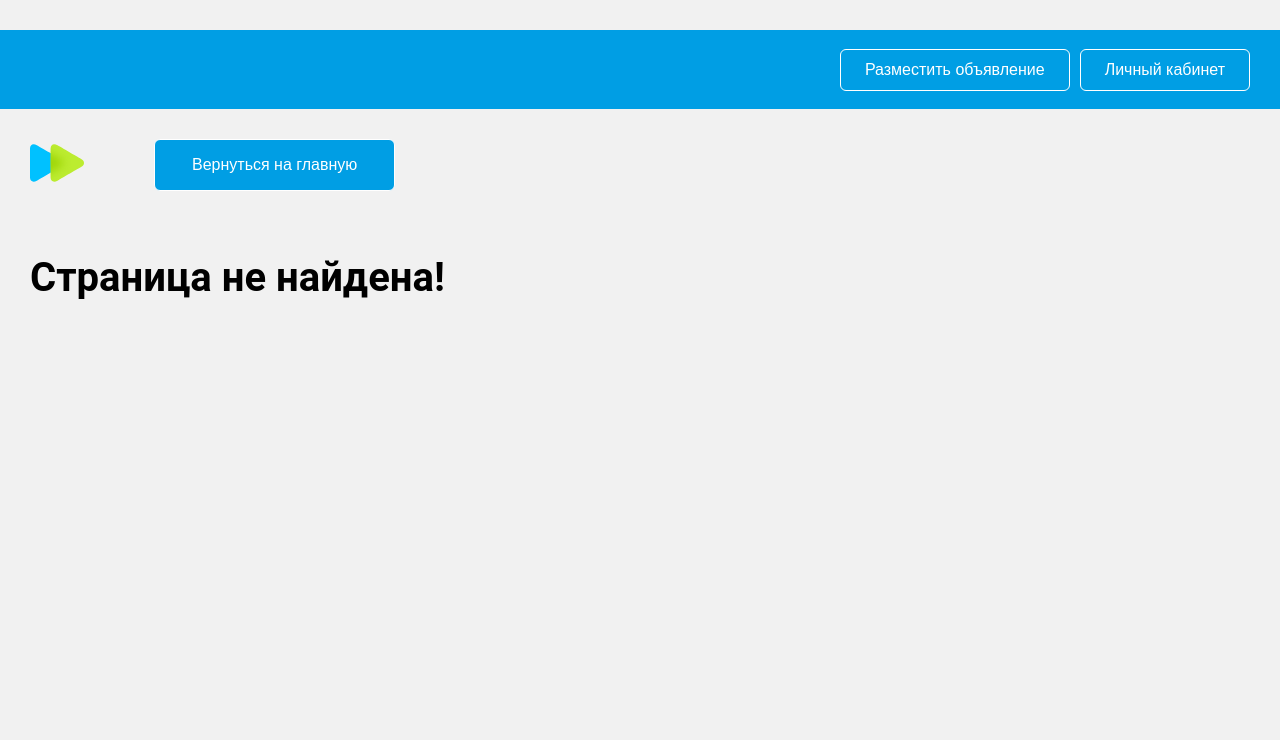
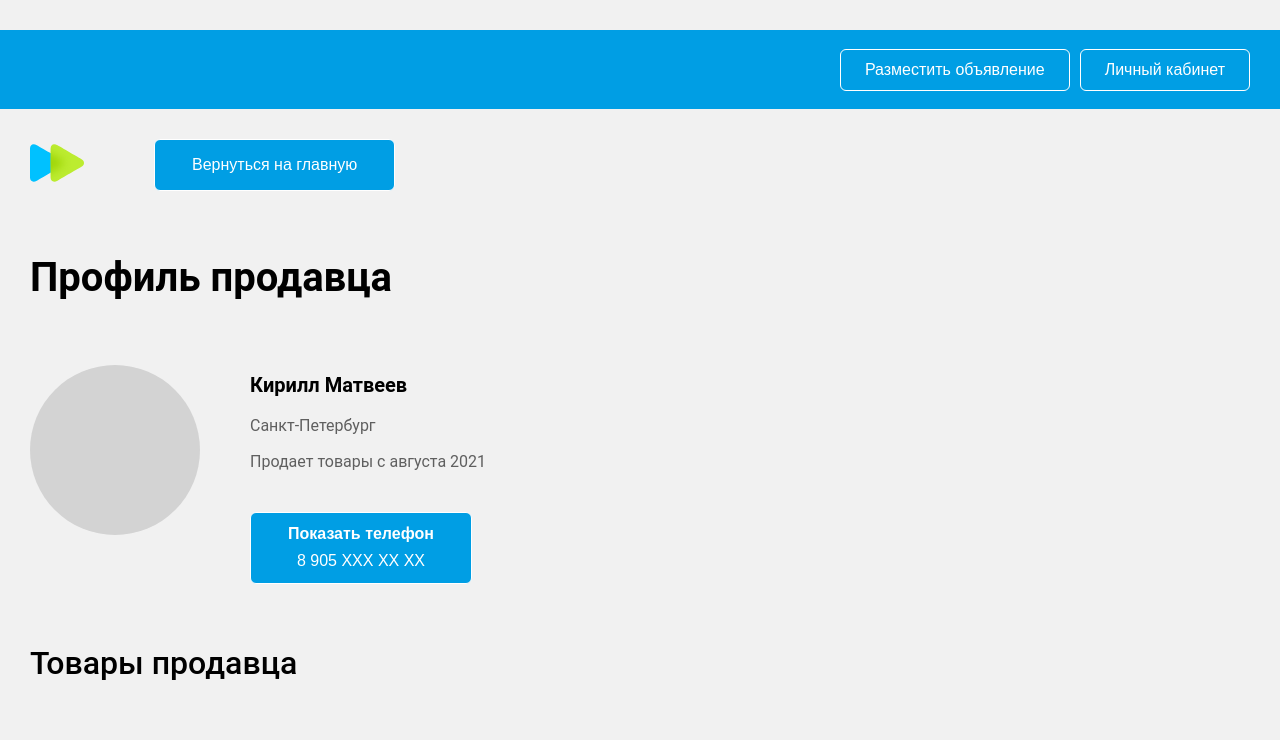
Before and after one commit to natalikalinina1/skyavito, a React (Create React App) app: page /seller in a window 1280 px wide. Shown: the top 740 px of the page. Built offline with nearby package versions, Linux system fonts and the light colour scheme.

Commit message:
add Seller page, and style correction

```diff
--- a/src/App.js
+++ b/src/App.js
@@ -9,7 +9,7 @@ import Profile from "./pages/profile/Profile";
 import Layout from "./layouts/Layout";
 import AddCard from './pages/addCard/AddCard'
 import NotFound from './pages/notFound/NotFound'
-
+import Seller from './pages/seller/Seller'
 
 
 const router = createBrowserRouter(
@@ -18,7 +18,7 @@ const router = createBrowserRouter(
       <Route index element={<MainPage />} />
       <Route path="profile" element={<Profile />} />
       <Route path="add/:id" element={<AddCard />} />
-
+      <Route path="seller" element={<Seller />} />
       <Route path="*" element={<NotFound />} />
     </Route>
   )
--- a/src/components/Buttons/buttons.styled.js
+++ b/src/components/Buttons/buttons.styled.js
@@ -4,13 +4,14 @@ export const StyledButton = styled.button`
   font-weight: 400;
   font-size: 16px;
   line-height: 150%;
-  background: #009ee4;
+  background: ${({ theme }) => theme.colors.primaryBlue};
   border-radius: 6px;
-  border: 1px solid #ffffff;
+  border: ${({ theme }) => `1px solid ${theme.colors.white}`};
   padding: ${({ padding }) => padding};
   margin: ${({ margin }) => margin};
+  box-sizing: border-box;
 
-  color: #ffffff;
+  color: ${({ theme }) => theme.colors.white};
 
   &:hover {
     background-color: ${({ hoverColor }) => hoverColor};
--- a/src/components/Card/card.styled.js
+++ b/src/components/Card/card.styled.js
@@ -34,7 +34,7 @@ export const Image = styled.div`
 export const CardName = styled.p`
   font-size: 22px;
   line-height: 120%;
-  color: #009ee4;
+  color: ${({ theme }) => theme.colors.primaryBlue};
   margin: 0 0 10px 0;
   height: 52px;
   overflow: hidden;
@@ -45,12 +45,12 @@ export const CardPrice = styled.p`
   font-size: 22px;
   line-height: 150%;
   margin: 0 0 10px 0;
-  color: #000;
+  color:  ${({ theme }) => theme.colors.black};
 `
 
 export const CardPlace = styled.p`
   font-size: 16px;
   line-height: 130%;
-  color: #5f5f5f;
+  color: ${({ theme }) => theme.colors.black};
   margin: 0 0 4px 0;
 `
--- a/src/components/InputForm/inputForm.styled.js
+++ b/src/components/InputForm/inputForm.styled.js
@@ -3,16 +3,20 @@ import styled from 'styled-components'
 export const StyledInput = styled.input`
   width: ${({ width }) => width};
   box-sizing: border-box;
-  background: #ffffff;
-  border: 1px solid rgba(0, 0, 0, 0.2);
+
+  background: ${({ theme }) => theme.colors.white};
+  border: ${({ theme }) => `1px solid ${theme.colors.lighterBlack}`};
   border-radius: 6px;
   padding: 13px 20px;
+
   font-weight: 400;
   font-size: 16px;
   line-height: 150%;
+
   &:focus {
-    outline: 1px solid #009ee4;
+    outline: ${({ theme }) => `1px solid ${theme.colors.primaryBlue}`};
   }
+
   &::placeholder {
     color: ${({ placeholderColor }) =>
       placeholderColor ? placeholderColor : 'rgba(0, 0, 0, 0.3)'};
--- a/src/index.js
+++ b/src/index.js
@@ -1,12 +1,16 @@
-import React from 'react'
-import ReactDOM from 'react-dom/client'
-import App from './App'
-import GlobalStyle from './styles/global.styles'
+import React from 'react';
+import ReactDOM from 'react-dom';
+import App from './App';
+import { theme } from './styles/global.styles';
+import { ThemeProvider } from 'styled-components';
+import GlobalStyle from './styles/global.styles';
 
-const root = ReactDOM.createRoot(document.getElementById('root'))
+const root = ReactDOM.createRoot(document.getElementById('root'));
 root.render(
   <React.StrictMode>
-    <GlobalStyle />
-    <App />
+    <ThemeProvider theme={theme}>
+      <GlobalStyle />
+      <App />
+    </ThemeProvider>
   </React.StrictMode>
-)
+);
--- a/src/layouts/layout.styled.js
+++ b/src/layouts/layout.styled.js
@@ -1,7 +1,7 @@
 import styled from "styled-components";
 
 export const Header = styled.header`
-  background: #009ee4;
+  background: ${({ theme }) => theme.colors.primaryBlue};
   width: 100%;
 `;
 
--- a/src/pages/addCard/addCard.styled.js
+++ b/src/pages/addCard/addCard.styled.js
@@ -38,7 +38,7 @@ export const AddDetails = styled.div`
     font-weight: 700;
     font-size: 32px;
     line-height: 140%;
-    color: #000000;
+    color:  ${({ theme }) => theme.colors.black};
     max-width: 621px;
 
     margin: 0 0 10px 0;
@@ -48,7 +48,7 @@ export const AddDetails = styled.div`
     font-weight: 700;
     font-size: 28px;
     line-height: 140%;
-    color: #000000;
+    color:  ${({ theme }) => theme.colors.black};
     margin: 0 0 20px 0;
   }
 
@@ -58,7 +58,7 @@ export const AddDetails = styled.div`
       font-size: 16px;
       line-height: 140%;
       text-align: center;
-      color: #ffffff;
+      color: ${({ theme }) => theme.colors.white};
       max-width: 241px;
 
       margin: 0 0 4px 0;
@@ -73,7 +73,7 @@ export const AddItemInfo = styled.div`
     font-weight: 400;
     font-size: 16px;
     line-height: 130%;
-    color: #009ee4;
+    color: ${({ theme }) => theme.colors.primaryBlue};
   }
 `
 
@@ -81,7 +81,7 @@ export const Text = styled.p`
   font-weight: 400;
   font-size: 16px;
   line-height: 130%;
-  color: #5f5f5f;
+  color: ${({ theme }) => theme.colors.graniteGray};
   margin: 0 0 4px 0;
 `
 
@@ -97,7 +97,7 @@ export const SellerLink = styled(Link)`
   font-weight: 600;
   font-size: 20px;
   line-height: 130%;
-  color: #009ee4;
+  color:  ${({ theme }) => theme.colors.primaryBlue};
 `
 
 export const SellerImg = styled.div`
@@ -113,14 +113,14 @@ export const AddDescription = styled.div`
     font-weight: 500;
     font-size: 32px;
     line-height: 220%;
-    color: #000000;
+    color:${({ theme }) => theme.colors.black};
   }
 
   p {
     font-weight: 400;
     font-size: 16px;
     line-height: 150%;
-    color: #000000;
+    color: ${({ theme }) => theme.colors.black};
 
     max-width: 792px;
   }
--- a/src/pages/profile/profile.styled.js
+++ b/src/pages/profile/profile.styled.js
@@ -10,7 +10,7 @@ export const Heading = styled.h2`
   font-weight: 500;
   font-size: 32px;
   line-height: 220%;
-  color: #000000;
+  color: ${({ theme }) => theme.colors.black};
 `
 
 export const AccountForm = styled.form`
@@ -34,7 +34,7 @@ export const Image = styled.div`
     font-weight: 400;
     font-size: 16px;
     line-height: 150%;
-    color: #009ee4;
+    color: ${({ theme }) => theme.colors.primaryBlue};
     cursor: pointer;
   }
 `
--- /dev/null
+++ b/src/pages/seller/Seller.jsx
@@ -0,0 +1,33 @@
+import Card from '../../components/Card/Card'
+import Button from '../../components/Buttons/Button'
+import * as S from './Seller.styled';
+
+const Seller = () => {
+  const seller = {
+    sellerName: 'Кирилл Матвеев',
+    city: 'Санкт-Петербург',
+    sellerOnSiteSince: 'Продает товары с августа 2021',
+    phone: '8 909xxxxxxx',
+  }
+  return (
+    <>
+      <S.Title>Профиль продавца</S.Title>
+      <S.SellerInfo>
+        <S.SellerImage></S.SellerImage>
+        <S.SellerDetails>
+          <S.SellerName>{seller.sellerName}</S.SellerName>
+          <S.SellerPlace>{seller.city}</S.SellerPlace>
+          <S.SellerPlace>{seller.sellerOnSiteSince}</S.SellerPlace>
+          <Button hoverColor="#0080C1" padding={'10px 37px'}>
+            <p> Показать телефон </p>
+            <span>8 905 ХХХ ХХ ХХ</span>
+          </Button>
+        </S.SellerDetails>
+      </S.SellerInfo>
+      <S.Heading>Товары продавца</S.Heading>
+      <Card count="4" />
+    </>
+  )
+}
+
+export default Seller
--- /dev/null
+++ b/src/pages/seller/Seller.styled.js
@@ -0,0 +1,59 @@
+import styled from 'styled-components'
+
+export const Title = styled.h1`
+  font-size: 40px;
+  line-height: 220%;
+  margin-bottom: 10px;
+  margin: 43px auto;
+`
+
+export const Heading = styled.h2`
+  font-weight: 500;
+  font-size: 32px;
+  line-height: 220%;
+  color: ${({ theme }) => theme.colors.black};
+  margin: 0 0 20px 0;
+`
+
+export const SellerInfo = styled.div`
+  display: flex;
+  gap: 50px;
+  margin-bottom: 44px;
+`
+
+export const SellerImage = styled.div`
+  width: 170px;
+  height: 170px;
+  border-radius: 50%;
+  background: lightgrey;
+`
+
+export const SellerDetails = styled.div`
+  button {
+    margin-top: 30px;
+    p {
+      font-weight: 600;
+      font-size: 16px;
+      line-height: 140%;
+      text-align: center;
+      color: ${({ theme }) => theme.colors.white};
+      max-width: 241px;
+      margin: 0 0 4px 0;
+    }
+  }
+`
+
+export const SellerName = styled.p`
+  font-weight: 600;
+  font-size: 20px;
+  line-height: 200%;
+  margin: 0 0 5px 0;
+`
+
+export const SellerPlace = styled.p`
+  font-weight: 400;
+  font-size: 16px;
+  line-height: 200%;
+  color: ${({ theme }) => theme.colors.graniteGray};
+  margin: 0 0 4px 0;
+`
--- a/src/styles/global.styles.js
+++ b/src/styles/global.styles.js
@@ -10,14 +10,28 @@ const GlobalStyle = createGlobalStyle`
   }
 
   a,
-  a:visited{
+  a:visited {
     text-decoration: none;
     cursor: pointer;
-    color: #ffffff;
+    color: ${({ theme }) => theme.colors.white};
   }
-  button{
+
+  button {
     cursor: pointer;
   }
 `
+export const theme = {
+  colors: {
+    black: '#000000',
+    lighterBlack: 'rgba(0, 0, 0, 0.2)',
+    white: '#ffffff',
+    darkerWhite: 'rgba(255, 255, 255, 0.15)',
+    imgBackGround: '#F0F0F0',
+    lightSilver: '#D9D9D9',
+    graniteGray: '#5F5F5F',
+    primaryBlue: '#009EE4',
+    hoverBlue: '#0080C1',
+  },
+}
 
 export default GlobalStyle
```
